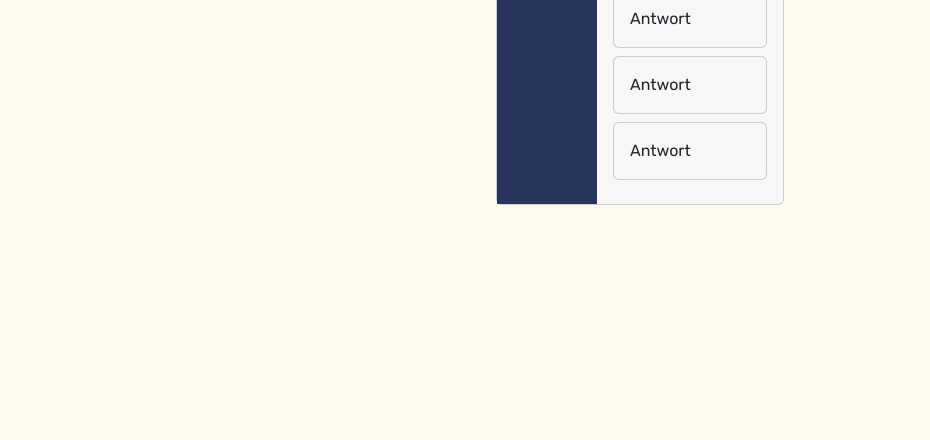
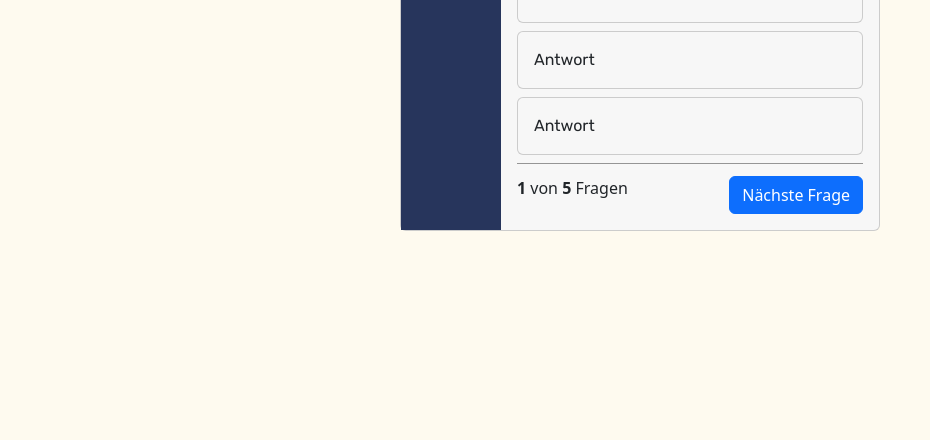
Before and after one commit to Nemesis502/quizapp, a plain HTML site: page index.html in a window 1280 px wide. Shown: the part 410-850 px from the top of the page, without its empty margins (0-930 px from the left). Drawn offline with nearby package versions, Linux system fonts and the light colour scheme.

Commit message:
css card

```diff
--- a/index.html
+++ b/index.html
@@ -23,6 +23,7 @@
     ></script>
     <!-- Bootstrap file end -->
     <script src="script.js"></script>
+    <link rel="stylesheet" href="./styles/adds.css" />
     <link rel="stylesheet" href="./styles/standard.css" />
     <link rel="stylesheet" href="./styles/cards.css" />
     <link rel="stylesheet" href="style.css" />
@@ -36,7 +37,7 @@
     </nav>
 
     <section class="cardsContainer">
-      <div class="card" style="width: 18rem">
+      <div class="card quiz-card">
         <div class="card-left">
           <img src="adds/img/logo 2.png" class="card-img-top" alt="..." />
         </div>
@@ -57,6 +58,11 @@
           <div class="card mb-2">
             <div class="card-body rubik-Questions">Antwort</div>
           </div>
+
+          <div class="question-Footer">
+            <span> <b>1</b> von <b>5</b> Fragen </span>
+            <button class="btn btn-primary">Nächste Frage</button>
+          </div>
         </div>
       </div>
     </section>
--- /dev/null
+++ b/styles/adds.css
@@ -0,0 +1,6 @@
+.question-Footer{
+    border-top: 1px solid rgba(0, 0, 0, 0.4);
+    display: flex;
+    justify-content: space-between;
+    padding-top: 12px;
+}
--- a/styles/cards.css
+++ b/styles/cards.css
@@ -9,6 +9,10 @@
   justify-content: center;
   align-items: center;
   min-height: 100vh;
+}
+
+.quiz-card{
+    width: 30rem;
 }
 
 .card {
```
